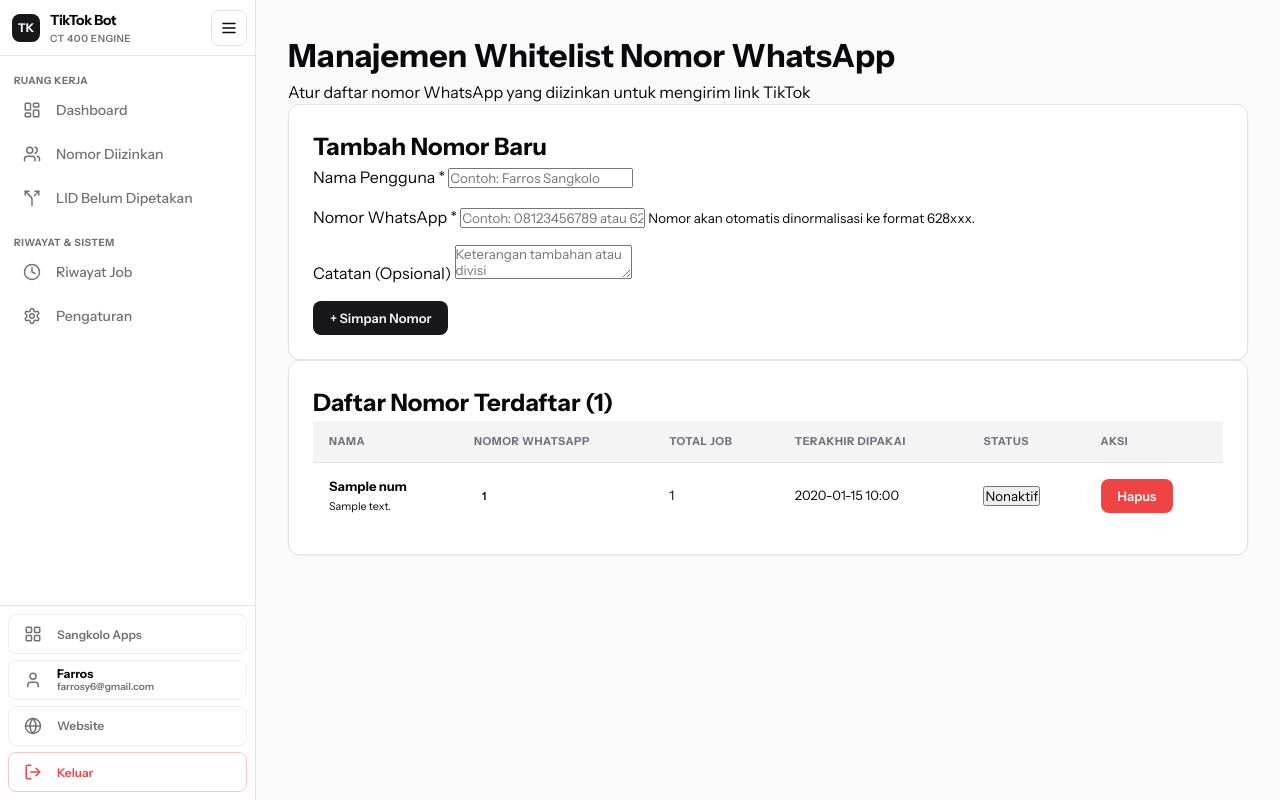
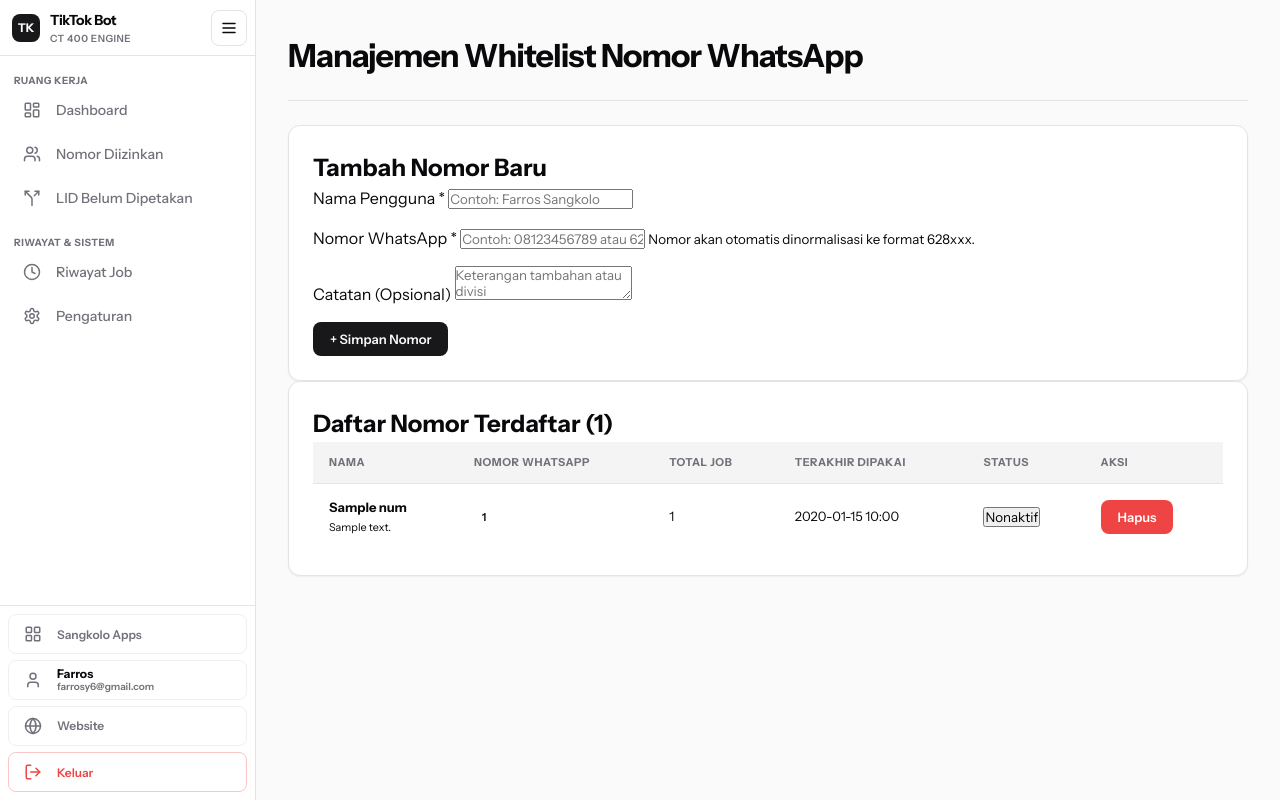
Before and after one commit to bayezsyka/bot-tiktok, a FastAPI app: template app/templates/numbers.html in a window 1280 px wide. Run offline with FastAPI, Linux system fonts and the light colour scheme; the template is opened without the code that fills it: most values are stand-ins (such as "Sample title", 1, 10 or a date in 2020); parts of the project's set-up code (start-up, migrations or seed data) failed here and were passed over.

Commit message:
feat(ui): align frontend with Sangkolo design system and SSO standard

```diff
--- a/app/auth/router.py
+++ b/app/auth/router.py
@@ -1,6 +1,6 @@
 from pathlib import Path
+
 import httpx
-
 from fastapi import APIRouter, Depends, Form, Request, Response, status
 from fastapi.responses import HTMLResponse, RedirectResponse
 from fastapi.templating import Jinja2Templates
--- a/app/media/slideshow.py
+++ b/app/media/slideshow.py
@@ -1,10 +1,8 @@
 import asyncio
 import logging
-import math
 import os
-import shutil
+from collections.abc import Sequence
 from pathlib import Path
-from typing import Sequence
 
 from app.config import get_settings
 
--- a/app/queue/worker.py
+++ b/app/queue/worker.py
@@ -22,9 +22,7 @@
 )
 from app.downloader.exceptions import (
     ContentNotSupportedError,
-    DownloadError,
     DownloadSizeLimitExceededError,
-    DownloadTimeoutError,
     TikTokChallengeError,
 )
 from app.downloader.service import DownloaderService
--- a/app/templates/base.html
+++ b/app/templates/base.html
@@ -272,5 +272,6 @@
             }
         });
     </script>
+    <script src="/static/main.js"></script>
 </body>
 </html>
--- a/app/templates/numbers.html
+++ b/app/templates/numbers.html
@@ -3,9 +3,10 @@
 {% block title %}Whitelist Nomor - Farros TikTok Bot{% endblock %}
 
 {% block content %}
-<div class="dashboard-header">
-    <h1>Manajemen Whitelist Nomor WhatsApp</h1>
-    <p class="subtitle">Atur daftar nomor WhatsApp yang diizinkan untuk mengirim link TikTok</p>
+<div class="page-header">
+    <div>
+        <h1 class="page-title">Manajemen Whitelist Nomor WhatsApp</h1>
+    </div>
 </div>
 
 {% if error %}
--- a/app/webhooks/router.py
+++ b/app/webhooks/router.py
@@ -2,7 +2,7 @@
 import hashlib
 import json
 import logging
-from urllib.parse import urlsplit
+from pathlib import Path
 
 from fastapi import APIRouter, Depends, HTTPException, Request, status
 from sqlalchemy import select
@@ -10,7 +10,7 @@
 from sqlalchemy.ext.asyncio import AsyncSession
 
 from app.database.connection import get_db, get_session_maker
-from app.database.models import DownloadItem, DownloadJob, utc_now
+from app.database.models import DownloadItem, utc_now
 from app.database.repositories import (
     AllowedNumberRepository,
     JobRepository,
```
Also changed, not shown: app/downloader/service.py (+4 -5 lines), app/templates/history_detail.html (+5 -2 lines), tests/test_light_admin_ui.py (+4 -5 lines).
